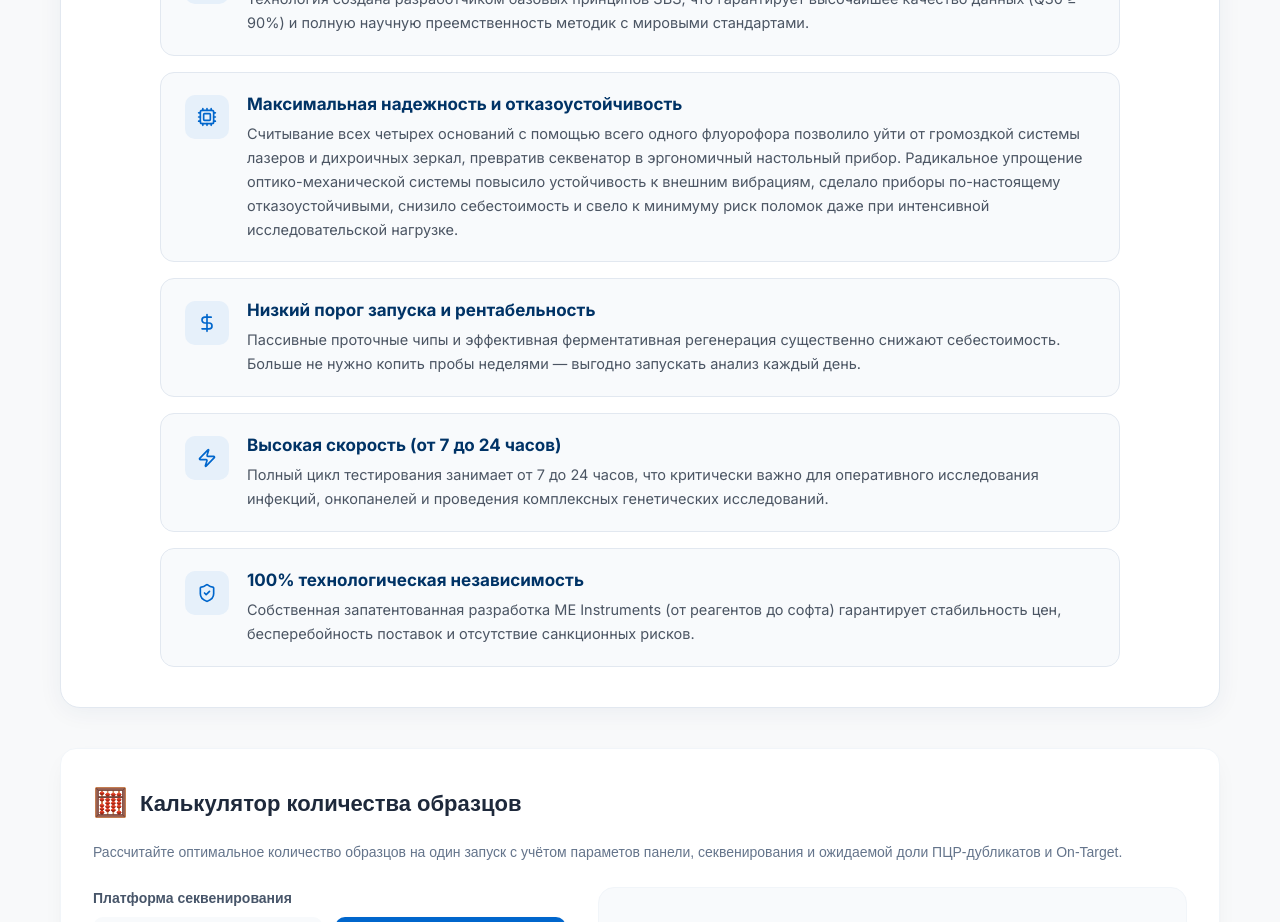
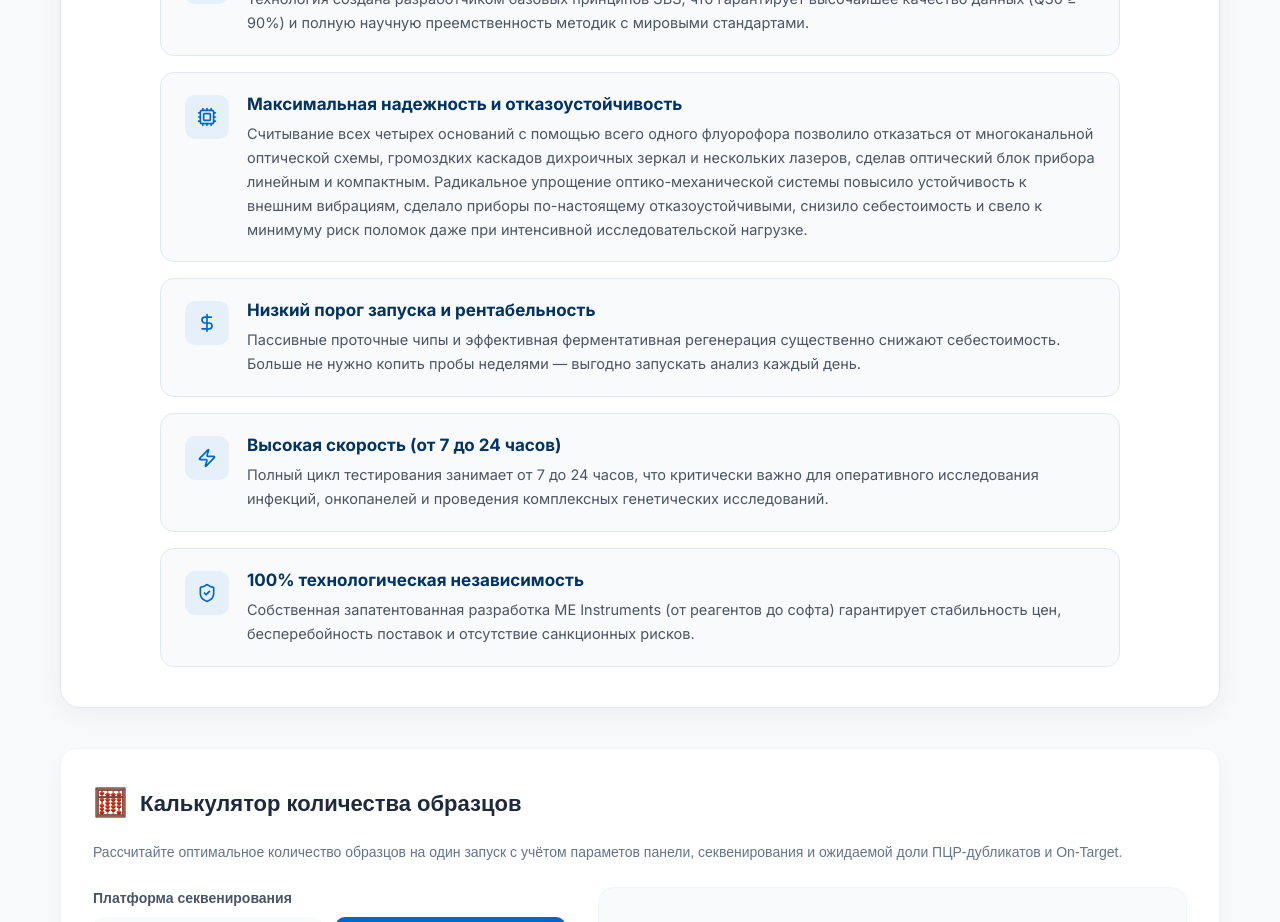
Before and after one commit to alexurpimenov-prog/ME-instruments, a React (Vite) app: page / in a window 1280 px wide. Shown: the part 2860-3782 px from the top of the page. Built offline with nearby package versions, Linux system fonts and the light colour scheme.

Commit message:
Update TechnologyCard.tsx

```diff
--- a/src/components/TechnologyCard.tsx
+++ b/src/components/TechnologyCard.tsx
@@ -48,7 +48,7 @@ export const TechnologyCard: React.FC = () => {
           <div className="unified-tech-item-content">
             <h4 className="unified-tech-item-title">Максимальная надежность и отказоустойчивость</h4>
             <p className="unified-tech-item-desc">
-              Считывание всех четырех оснований с помощью всего одного флуорофора позволило уйти от громоздкой системы лазеров и дихроичных зеркал, превратив секвенатор в эргономичный настольный прибор. Радикальное упрощение оптико-механической системы повысило устойчивость к внешним вибрациям, сделало приборы по-настоящему отказоустойчивыми, снизило себестоимость и свело к минимуму риск поломок даже при интенсивной исследовательской нагрузке.
+              Считывание всех четырех оснований с помощью всего одного флуорофора позволило отказаться от многоканальной оптической схемы, громоздких каскадов дихроичных зеркал и нескольких лазеров, сделав оптический блок прибора линейным и компактным. Радикальное упрощение оптико-механической системы повысило устойчивость к внешним вибрациям, сделало приборы по-настоящему отказоустойчивыми, снизило себестоимость и свело к минимуму риск поломок даже при интенсивной исследовательской нагрузке.
             </p>
           </div>
         </div>
```
